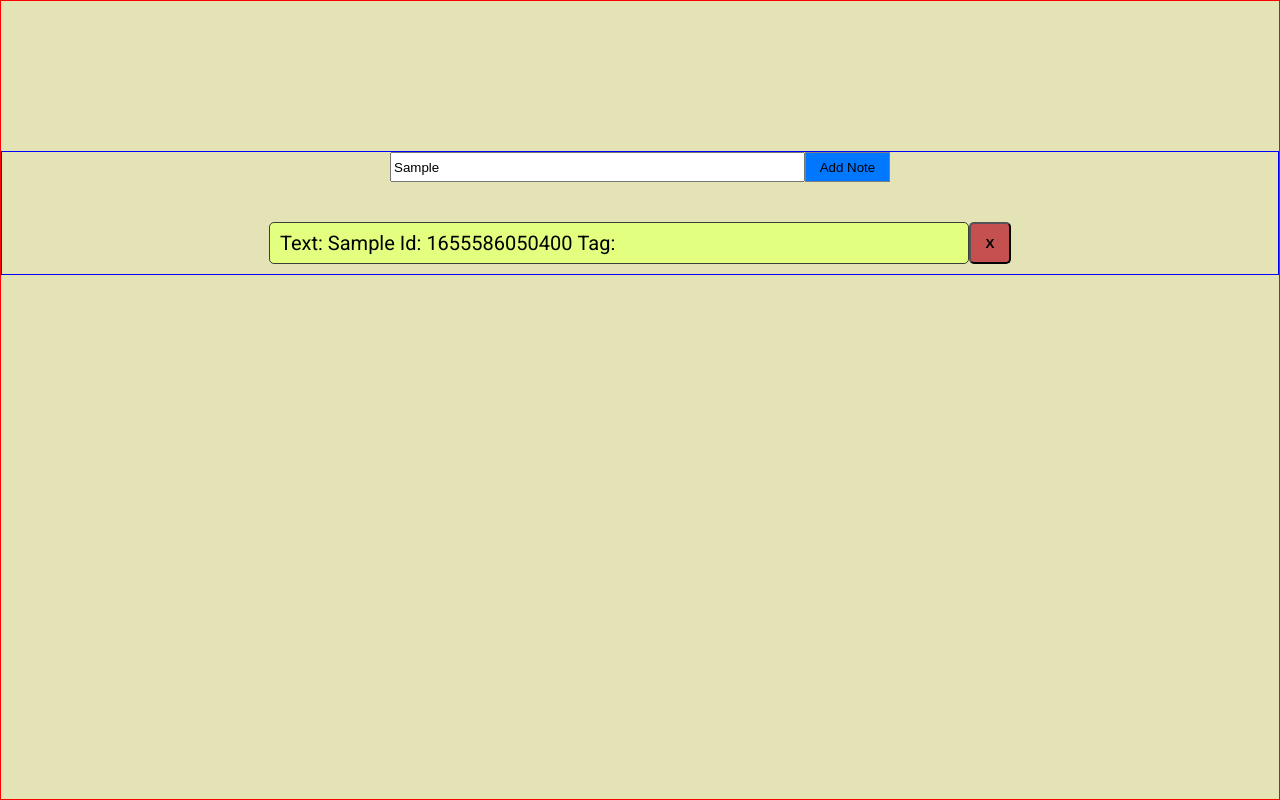
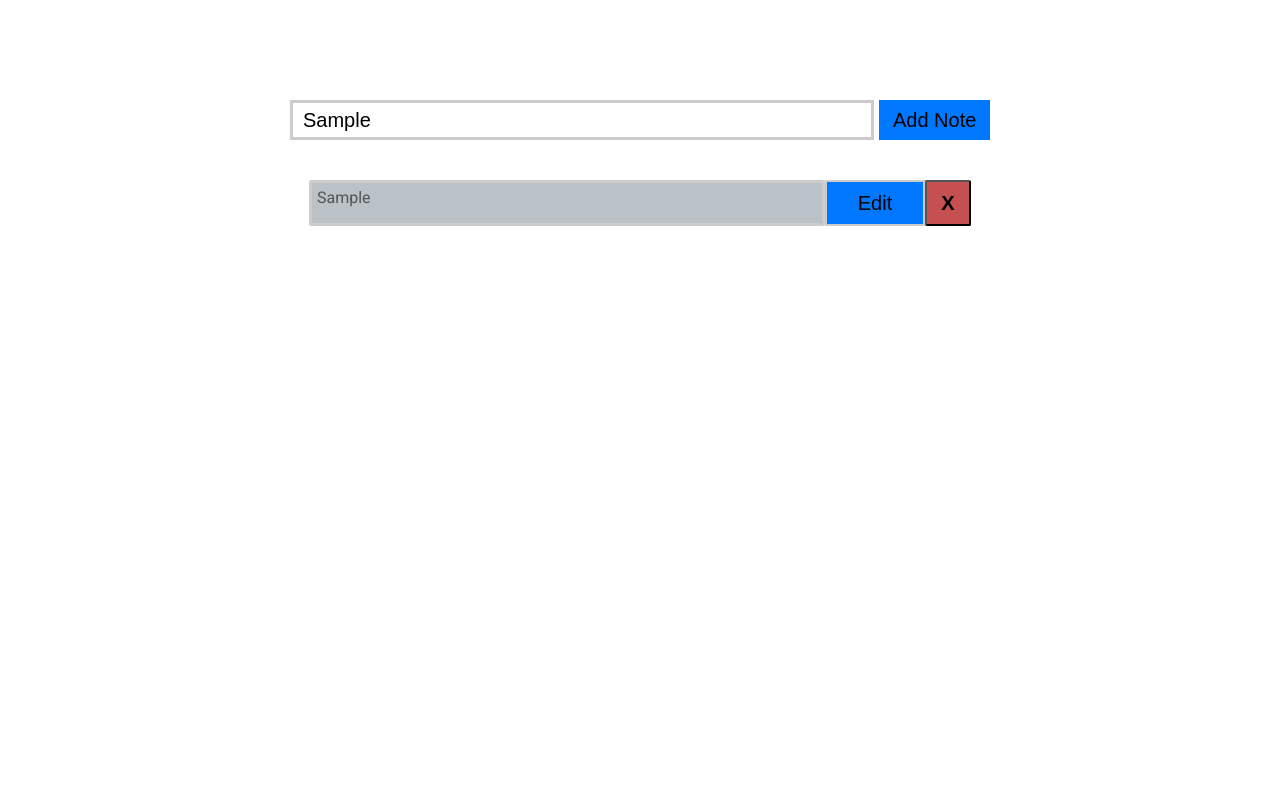
Before and after one commit to Alex-Gal/tagged-note-editor, a React (Create React App) app in the folder client/: page / in a window 1280 px wide. Both pictures are taken after typing "Sample" into the empty fields and a click on the button "Add Note". Built offline with nearby package versions, Linux system fonts and the light colour scheme.

Commit message:
add edit function

```diff
--- a/client/src/App.scss
+++ b/client/src/App.scss
@@ -6,8 +6,8 @@
   width: 100vw;
   height: 100vh;
   text-align: center;
-  background-color: rgb(228, 227, 182);
-  border: 1px solid red;
+  // background-color: rgb(228, 227, 182);
+  // border: 1px solid red;
 }
 
 .header {
@@ -16,6 +16,6 @@
   flex-flow: column nowrap;
   align-items: center;
   width: 100%;
-  margin-top: 150px;
-  border: 1px solid blue;
+  margin-top: 100px;
+  // border: 1px solid blue;
 }
--- a/client/src/App.tsx
+++ b/client/src/App.tsx
@@ -22,12 +22,30 @@ const App: FC = () => {
     setNotes(newNotes);
   }
 
+  const editNote = (selectedNote: INotes): void => {
+    console.log('selectedNote.id', selectedNote.id);
+    console.log('selectedNote.note', selectedNote.note);
+
+    const newNotes = notes.map((item) => {
+      const { id, note } = item;
+      console.log('id', id);
+      console.log('note', note);
+
+      return {
+        ...item,
+        note: id === selectedNote.id ? selectedNote.note : note
+      };
+    });
+    setNotes(newNotes);
+  }
+
+  console.log(notes);
 
   return (
     <div className='App'>
       <div className='header'>
         <NavBar notes={notes} addNewNote={addNewNote} />
-        <NotesList notes={notes} deleteNote={deleteNote} />
+        <NotesList notes={notes} deleteNote={deleteNote} editNote={editNote} />
       </div>
     </div>
   );
--- a/client/src/components/NavBar/NavBar.scss
+++ b/client/src/components/NavBar/NavBar.scss
@@ -1,22 +1,42 @@
+@mixin nav-style {
+    outline: none;
+    font-size: 20px;
+    height: 100%;
+    box-sizing: border-box;
+}
+
+
 .nav-bar {
-    // border: 2px solid green;
     height: 30px;
     width: 500px;
     display: flex;
     justify-content: center;
     margin-bottom: 40px;
-
+    font-family: 'Roboto', sans-serif;
+    width: 700px;
+    height: 40px;
 
     .nav-bar__input {
-        box-sizing: border-box;
-        height: 100%;
         width: 100%;
+        background-color: transparent;
+        border: 3px solid #ccc;
+        padding: 10px;
+        margin-right: 5px;
+        @include nav-style;
+
+        &:focus {
+            border: 3px solid #555;
+        }
     }
 
     .nav-bar__btn {
-        height: 100%;
-        width: 100px;
+        width: 130px;
         background: rgb(0, 119, 255);
-        border: 1px solid grey;
+        border: 3px solid rgb(0, 119, 255);
+        @include nav-style;
+
+        &:hover {
+            border: 3px solid rgb(18, 1, 82);
+        }
     }
 }
--- a/client/src/components/NotesList/NotesItem/NotesItem.scss
+++ b/client/src/components/NotesList/NotesItem/NotesItem.scss
@@ -4,47 +4,48 @@
     flex-flow: row wrap;
 
 
-    .lits-item__content {
+    .list-item__content {
         display: flex;
         flex-wrap: wrap;
         font-family: 'Roboto', sans-serif;
-        font-size: 20px;
-        background-color: rgb(227, 255, 127);
-        padding: 10px;
+        font-size: 16px;
+        background-color: rgb(186, 193, 199);
+        padding: 5px;
         border: 1px solid rgb(59, 61, 57);
-        border-radius: 5px;
-        min-width: 700px;
-        max-width: 1000px;
+        border-radius: 2px;
+        min-width: 500px;
         margin-bottom: 10px;
-
-        span {
-            padding-right: 5px;
-        }
-
-        // .content__note {
-
-        // }
-
-        // .content__id {
-        //     padding-right: 5px;
-        // }
-
-        // .content__tag {
-        //     padding-right: 5px;
-        // }
-
-
+        outline: none;
+        border: 3px solid #ccc;
+        height: 30px;
+        resize: none;
     }
 
-    .content__button {
-        height: 42px;
-        width: 42px;
+    .content__button-delete {
+        height: 46px;
+        width: 46px;
         background: rgb(196, 80, 80);
-        border-radius: 5px;
+        border-radius: 2px;
         font-weight: bold;
+        font-size: 20px;
 
         &:hover {
             background: rgb(179, 38, 38);
         }
     }
+
+    .content__button-edit {
+        width: 100px;
+        background: rgb(0, 119, 255);
+        border: 3px solid rgb(0, 119, 255);
+        outline: none;
+        font-size: 20px;
+        box-sizing: border-box;
+        height: 46px;
+        border: 2px solid #ccc;
+
+        &:hover {
+            border: 2px solid rgb(18, 1, 82);
+        }
+    }
 }
--- a/client/src/components/NotesList/NotesItem/NotesItem.tsx
+++ b/client/src/components/NotesList/NotesItem/NotesItem.tsx
@@ -1,4 +1,4 @@
-import React, { FC } from "react"
+import React, { FC, useState } from "react"
 import { INotes } from "../../../types/types"
 
 import './NotesItem.scss'
@@ -6,18 +6,30 @@ import './NotesItem.scss'
 interface NotesItemProps {
   note: INotes;
   deleteNote: (note: INotes) => void;
+  editNote: (note: INotes) => void;
 }
 
-export const NotesItem: FC<NotesItemProps> = ({ note, deleteNote }) => {
+export const NotesItem: FC<NotesItemProps> = ({ note, deleteNote, editNote }) => {
+  const [editEnable, setEditEnable] = useState<boolean>(true)
+  // const [editNoteValue, setEditNoteValue] = useState<string>('')
+
+  const handleEnabled = () => {
+    setEditEnable(!editEnable)
+  }
+
+  // const handleEditNote = (e) => {
+  //   console.log(e.target.value);
+
+  //   editNote(e.target.value)
+  // }
+
 
   return (
     <div className='list-item'>
-      <div className='lits-item__content'>
-        <span className='content__note'>Text: {note.note} </span>
-        <span className='content__id'>Id: {note.id} </span>
-        <span className='content__tag'>Tag: {note.tag}</span>
-      </div>
-      <button className='content__button' onClick={() => deleteNote(note)}>X</button>
+      {/* <textarea className='list-item__content' name="text" id="text" onChange={handleEditNote} disabled={editEnable ? true : false}>{note.note}</textarea> */}
+      <textarea className='list-item__content' name="text" id="text" onChange={() => editNote(note)} disabled={editEnable ? true : false}>{note.note}</textarea>
+      <button className='content__button-edit' onClick={handleEnabled}>Edit</button>
+      <button className='content__button-delete' onClick={() => deleteNote(note)}>X</button>
     </div>
   )
 }
--- a/client/src/components/NotesList/NotesList.tsx
+++ b/client/src/components/NotesList/NotesList.tsx
@@ -7,14 +7,15 @@ import './NotesList.scss'
 interface NotesListProps {
   notes: INotes[],
   deleteNote: (note: INotes) => void;
+  editNote: (note: INotes) => void;
 }
 
-export const NotesList: FC<NotesListProps> = ({ notes, deleteNote }) => {
+export const NotesList: FC<NotesListProps> = ({ notes, deleteNote, editNote }) => {
 
   return (
     <div className="notes-list">
       {notes.map(note =>
-        <NotesItem key={note.id} note={note} deleteNote={deleteNote} />
+        <NotesItem key={note.id} note={note} deleteNote={deleteNote} editNote={editNote} />
       )}
     </div>
   )
```
